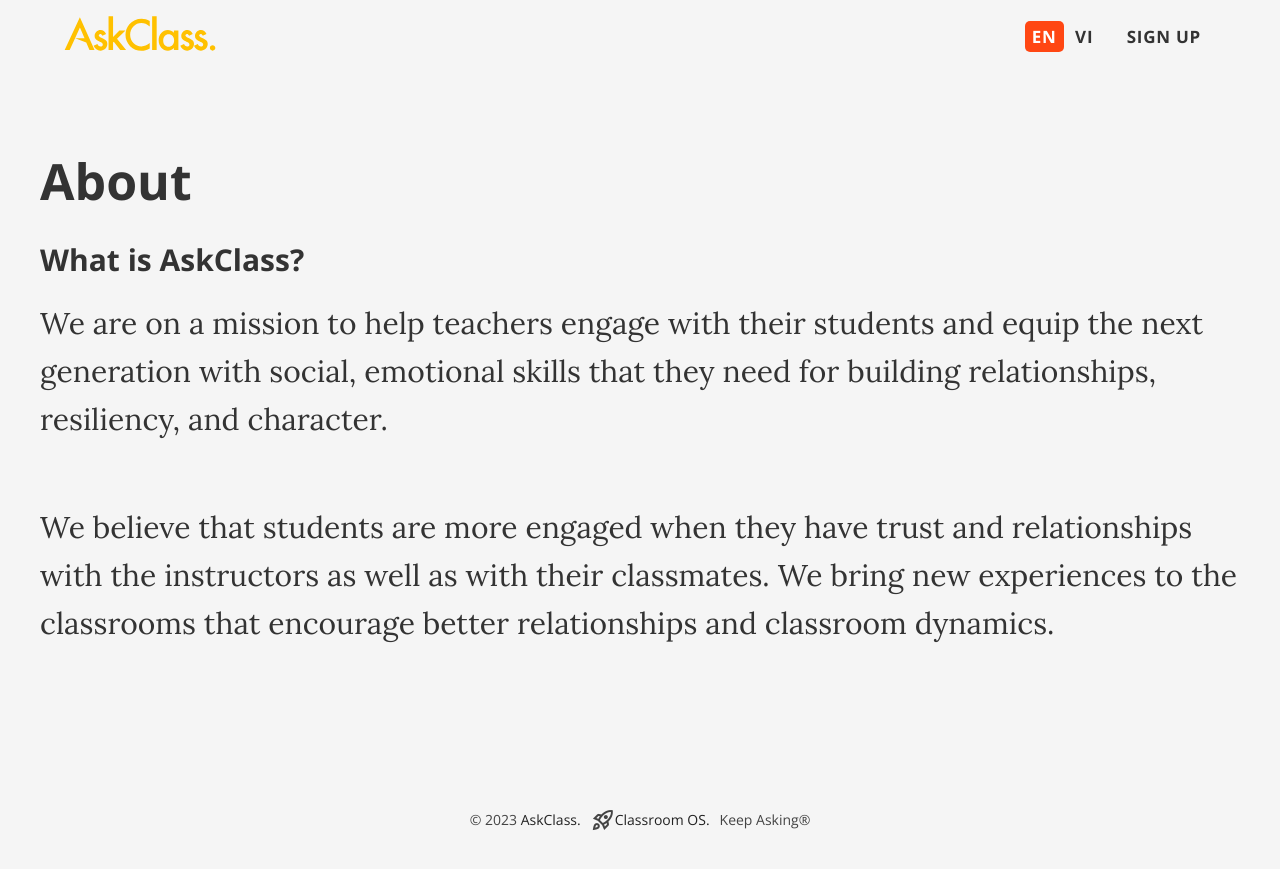
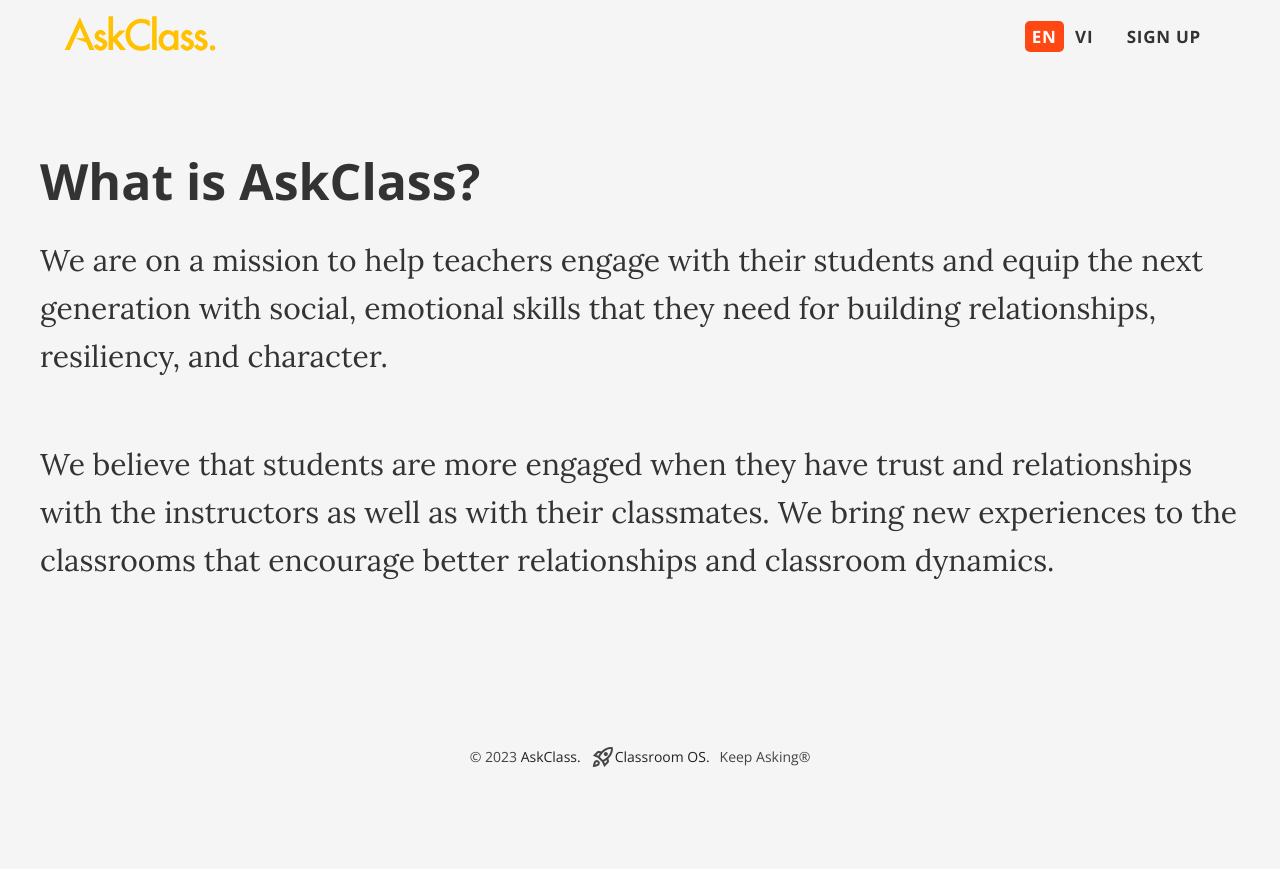
Before and after one commit to beAuthentic/askclass-home-theme, a Jekyll site: the page built from content/_modules/about.md, in a window 1280 px wide. Shown: the top 869 px of the page. Built offline with Jekyll 4.4.1, drawn with Linux system fonts in a browser that asks for light colours.

Commit message:
doc: Removed unused text, and use MD instead of HTML

```diff
--- a/content/_modules/about.md
+++ b/content/_modules/about.md
@@ -1,13 +1,10 @@
 ---
 ---
-<h1>About</h1>
-<h4>What is AskClass?</h4>
-<p>
+# What is AskClass?
+
 We are on a mission to help teachers engage with their students and equip the next generation with
 social, emotional skills that they need for building relationships, resiliency, and character.
-</p>
-<p>
+
 We believe that students are more engaged when they have trust and relationships
 with the instructors as well as with their classmates.
 We bring new experiences to the classrooms that encourage better relationships and classroom dynamics.
-</p>
--- a/index.html
+++ b/index.html
@@ -1,6 +1,2 @@
 ---
 ---
-
-<center>
-<h1>Keep Asking</h1>
-</center>
```
